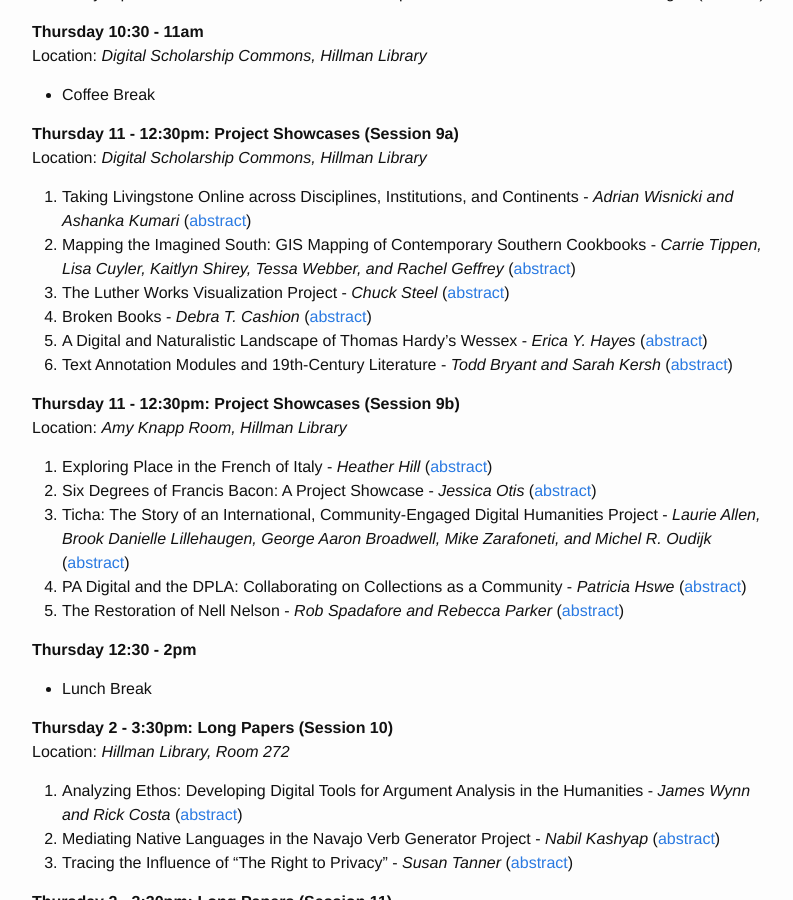
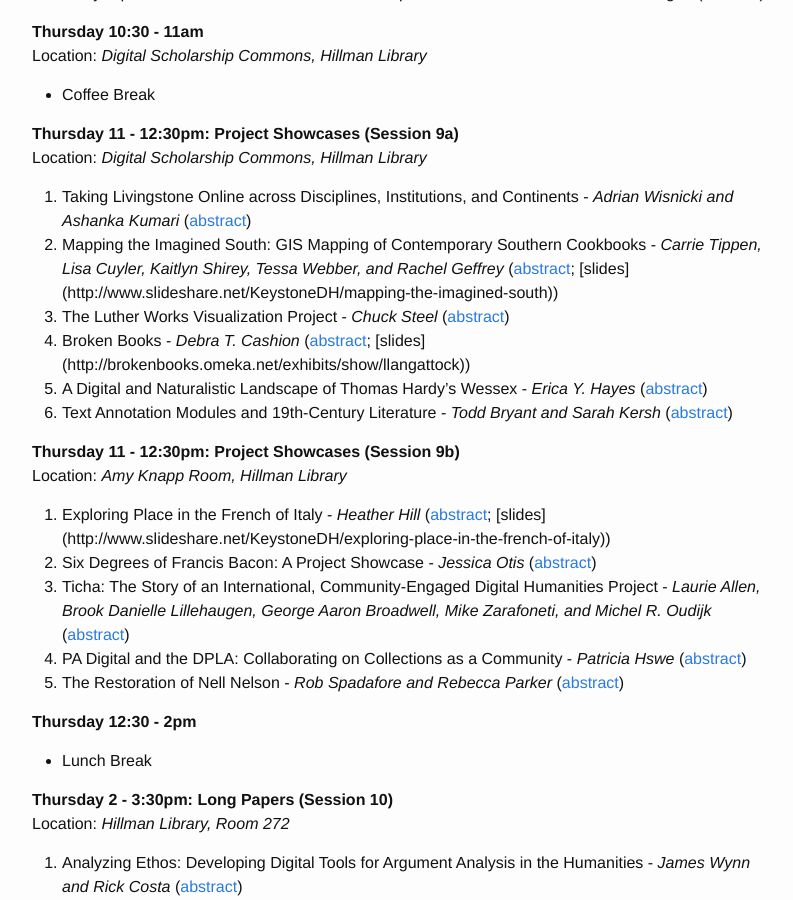
Before and after one commit to KeystoneDH/2016, a Jekyll site: the page built from schedule.md, in a window 1280 px wide and 900 px high, scrolled down 2826 px. Shown: the whole window, without its empty margins (238-1031 px from the left). Built offline with Jekyll 4.4.1, drawn with Linux system fonts in a browser that asks for light colours; some of the changed text lies outside the part shown.

Commit message:
Update schedule.md

```diff
--- a/schedule.md
+++ b/schedule.md
@@ -117,9 +117,9 @@ Location: _Digital Scholarship Commons, Hillman Library_
 Location: _Digital Scholarship Commons, Hillman Library_
 
 1. Taking Livingstone Online across Disciplines, Institutions, and Continents  - *Adrian Wisnicki and Ashanka Kumari* ([abstract](/2016/abstracts/#submission-1))
-1. Mapping the Imagined South: GIS Mapping of Contemporary Southern Cookbooks - *Carrie Tippen,  Lisa Cuyler, Kaitlyn Shirey, Tessa Webber, and Rachel Geffrey* ([abstract](/2016/abstracts/#submission-6))
+1. Mapping the Imagined South: GIS Mapping of Contemporary Southern Cookbooks - *Carrie Tippen,  Lisa Cuyler, Kaitlyn Shirey, Tessa Webber, and Rachel Geffrey* ([abstract](/2016/abstracts/#submission-6); [slides] (http://www.slideshare.net/KeystoneDH/mapping-the-imagined-south))
 1. The Luther Works Visualization Project - *Chuck Steel* ([abstract](/2016/abstracts/#submission-8))
-1. Broken Books - *Debra T. Cashion* ([abstract](/2016/abstracts/#submission-11))
+1. Broken Books - *Debra T. Cashion* ([abstract](/2016/abstracts/#submission-11); [slides] (http://brokenbooks.omeka.net/exhibits/show/llangattock))
 1. A Digital and Naturalistic Landscape of Thomas Hardy’s Wessex - *Erica Y. Hayes* ([abstract](/2016/abstracts/#submission-14))
 1. Text Annotation Modules and 19th-Century Literature - *Todd Bryant and Sarah Kersh* ([abstract](/2016/abstracts/#submission-51))
 
@@ -127,7 +127,7 @@ Location: _Digital Scholarship Commons, Hillman Library_
 **Thursday 11 - 12:30pm: Project Showcases (Session 9b)**
 Location: _Amy Knapp Room, Hillman Library_
 
-1. Exploring Place in the French of Italy - *Heather Hill* ([abstract](/2016/abstracts/#submission-16))
+1. Exploring Place in the French of Italy - *Heather Hill* ([abstract](/2016/abstracts/#submission-16); [slides] (http://www.slideshare.net/KeystoneDH/exploring-place-in-the-french-of-italy))
 1. Six Degrees of Francis Bacon: A Project Showcase - *Jessica Otis* ([abstract](/2016/abstracts/#submission-19))
 1. Ticha: The Story of an International, Community-Engaged Digital Humanities Project - *Laurie Allen, Brook Danielle Lillehaugen, George Aaron Broadwell, Mike Zarafoneti, and Michel R. Oudijk* ([abstract](/2016/abstracts/#submission-22))
 1. PA Digital and the DPLA: Collaborating on Collections as a Community - *Patricia Hswe* ([abstract](/2016/abstracts/#submission-35))
@@ -212,7 +212,7 @@ Location: _Digital Scholarship Commons, Hillman Library_
 
 1. Towards Collaborative, Accessible Journal Publishing - *Hal Hinderliter* ([abstract](/2016/abstracts/#submission-15))
 1. Toward a Taxonomy of Collaboration - *Jacob Heil* ([abstract](/2016/abstracts/#submission-17))
-1. What Might an Archive “Know”?: Annotation through Recursion in _Digital Mitford: The Mary Russell Mitford Archive_ - *Mary Erica Zimmer, Molly O'Donnell, and Elisa Beshero-Bondar* ([abstract](/2016/abstracts/#submission-28))
+1. What Might an Archive “Know”?: Annotation through Recursion in _Digital Mitford: The Mary Russell Mitford Archive_ - *Mary Erica Zimmer, Molly O'Donnell, and Elisa Beshero-Bondar* ([abstract](/2016/abstracts/#submission-28); [slides] (http://prezi.com/vjioygr_6-j9/?utm_campaign=share&utm_medium=copy))
 
 
 **Friday 11am - 12:30pm: Long Papers (Session 17)**
```
